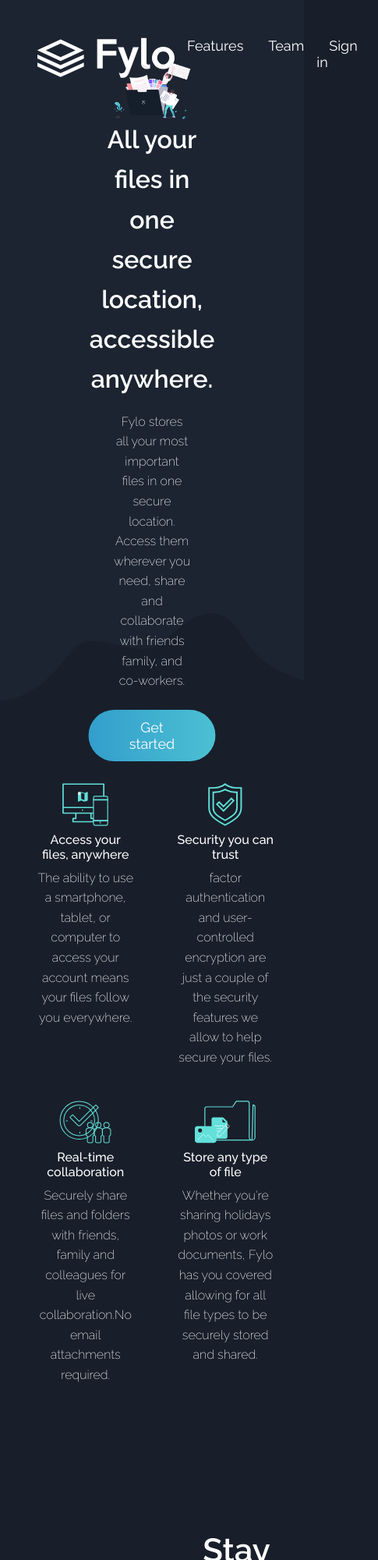
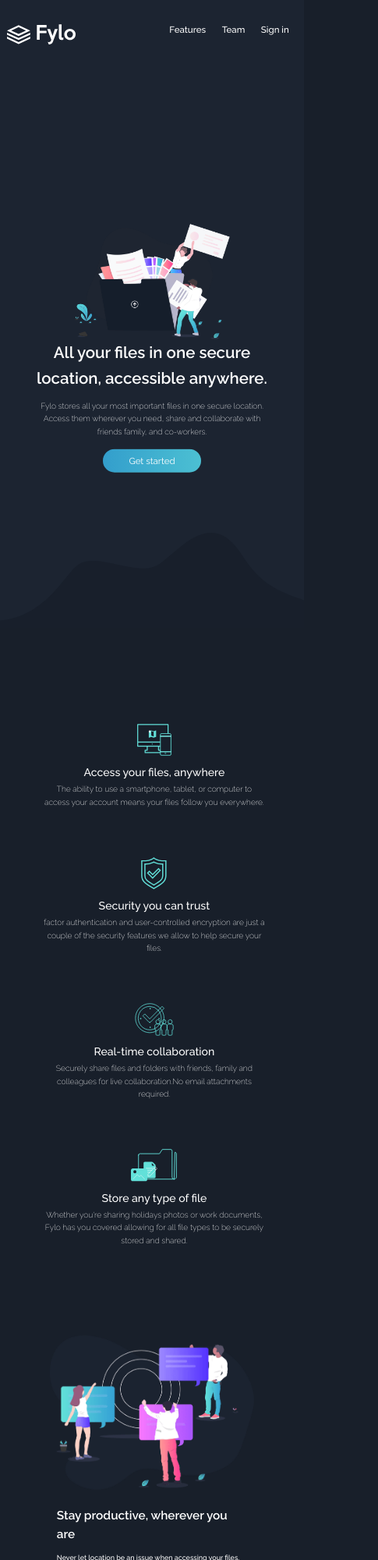
Before and after one commit to fawzi-dev/fylo-dark-theme-landing-page, a plain HTML site: page index.html in a window 390 px wide. Shown: the top 2000 px of the page at 78% size, 485 px wide, since content can reach past the window. Drawn offline with nearby package versions, Linux system fonts and the light colour scheme.

Commit message:
Landing page done

```diff
--- a/index.html
+++ b/index.html
@@ -40,10 +40,11 @@
         <img src="./images/logo.svg" alt="Fylo logo">
       </div>
 
-      <nav class="nav-list space-between-h">
-        <li><a href="#Features" class="nav-item">Features</a></li>
-        <li><a href="#Team" class="nav-item">Team</a></li>
-        <li><a href="#Features" class="nav-item">Sign in</a></li>
+      <nav class=" nav-list space-between-h">
+        <ul></ul>
+        <li><a href="#Features" class="main-nav-link">Features</a></li>
+        <li><a href="#Team" class="main-nav-link">Team</a></li>
+        <li><a href="#Features" class="main-nav-link">Sign in</a></li>
       </nav>
     </div>
 
@@ -54,9 +55,7 @@
   <main>
 
     <section class="section-hero">
-      <div class="hero-img-box">
-        <img src="./images/bg-curvy-desktop.svg" alt="Curvy dark background">
-      </div>
+      <img src="./images/bg-curvy-desktop.svg" alt="Curvy dark background">
 
 
       <div class="hero-content">
@@ -144,11 +143,10 @@
 
     <section class="section-how">
       <div class="section-how-all-content">
-        <div class="how-it-works-img">
-          <img src="./images/illustration-stay-productive.png" alt="">
-        </div>
+        <img src="./images/illustration-stay-productive.png" alt="" class="how-it-works-img">
+
         <div class="stay-productive-description">
-          <h2 class="stay-productive-header">Stay productive,<br> wherever you are</h2>
+          <h2 class="stay-productive-header">Stay productive, wherever you are</h2>
           <p>
             Never let location be an issue when accessing your files. Fylo has you covered for all of your file
             storage needs.
--- a/style/queries.css
+++ b/style/queries.css
@@ -1,6 +1,195 @@
+@media (max-width:84em) {
+
+  .how-it-works-img {
+    width: 60%;
+  }
+}
 
 
+/* ************************** */
+/*   1200px (Landscape tablet)  */
+/* ************************** */
 
-@media (max-width:84em) {
+@media (max-width:75em) {
+  html {
+    font-size: 56.25%;
+  }
+
+  .hero-content {
+    width: 60%;
+  }
+
+  .section-testimonial {
+    padding: 12rem 6.2rem;
+  }
+
+
+  .how-it-works-img {
+    width: 60%;
+  }
+
+  .stay-productive-header {
+    font-size: 3.2rem;
+  }
 
 }
+
+/* ************************** */
+/* BELOW  1200px (Landscape)  */
+/* ************************** */
+@media (max-width:59em) {
+  html {
+    font-size: 50%;
+  }
+
+
+  .logo img {
+    max-width: 50%;
+  }
+
+  .main-nav{
+    padding:4.8rem 1.4rem;
+    margin: 0;
+  }
+
+  .main-nav-link> :last-child {
+    background-color: aqua;
+  }
+
+  .hero-content {
+    width: 80%;
+  }
+
+  .hero-content-img {
+    width: 80%;
+  }
+
+  .hero-content-img img {
+    width: 100%;
+  }
+
+  .how-it-works-img {
+    width: 50%;
+  }
+
+  .stay-productive-header {
+    font-size: 3.2rem;
+  }
+
+  .get-early-access {
+
+    width: 85%;
+  }
+}
+
+/* ************************** */
+/* BELOW  704px               */
+/* ************************** */
+
+@media (max-width:48em) {
+  .section-how-all-content {
+    display: flex;
+    flex-direction: column;
+    align-items: center;
+    justify-content: center;
+    row-gap: 3.2rem;
+    /* column-gap: 5.8rem; */
+    /* width: 130rem; */
+  }
+
+  .stay-productive-description {
+    width: 70%;
+  }
+
+  .btn-mobile-nav {
+    display: block;
+    z-index: 9999;
+  }
+
+  .how-it-works-img {
+    width: 75%;
+  }
+
+  .stay-productive-header {
+    font-size: 2.4rem;
+  }
+
+  .stay-productive-description p {
+    font-size: 1.4rem;
+    font-weight: 500;
+    line-height: 1.6;
+  }
+
+  .grid--2-cols {
+    grid-template-columns: 1fr;
+    row-gap: 9.8rem;
+  }
+
+  .feature-icon img {
+    height: 6.5rem;
+    width: auto;
+    margin-bottom: 1.2rem;
+  }
+
+  .heading-secondary {
+    font-size: 2.2rem;
+  }
+
+  .container {
+    flex-direction: column;
+  }
+
+  .bg-quotes {
+    max-width: 8.5%;
+    top: -20%;
+    left: 5%;
+  }
+
+  .get-early-access {
+
+    width: 85%;
+  }
+
+  .form {
+    display: flex;
+    flex-direction: column;
+    row-gap: 1.2rem;
+  }
+
+  .form input[type="text"] {
+    width: 100%;
+  }
+
+  .form button {
+    margin: 0;
+  }
+
+  .grid--5-cols {
+    grid-template-columns: 1fr;
+    column-gap: 2.4rem;
+    row-gap: 4.2rem;
+    justify-items: start;
+    align-items: start;
+  }
+
+  .footer-box {
+    margin: 0 3.2rem;
+    margin-top: 14.8rem;
+  }
+
+  .footer-logo {
+    margin-bottom: 2.4rem;
+    height: 4.8rem;
+  }
+
+  .grid--5-cols>:last-child {
+    justify-self: center;
+  }
+
+}
+
+@media (max-width:34em) {
+  html {
+    font-size: 40%;
+  }
+}
--- a/style/style.css
+++ b/style/style.css
@@ -35,11 +35,12 @@ header {
 
 .section-hero {
   background-color: hsl(217, 28%, 15%);
-  height: 90vh;
+  height: 85vh;
   position: relative;
   display: flex;
   flex-direction: column;
   justify-content: end;
+  margin-bottom: 9.6rem;
 }
 
 .space-between-v {
@@ -56,7 +57,7 @@ header {
 
 
 .main-nav {
-  padding: 4.8rem;
+  padding: 4.8rem 4.8rem 0.8rem 4.8rem;
   display: flex;
 }
 
@@ -76,6 +77,27 @@ header {
 
 }
 
+.main-nav-link:link,
+.main-nav-link:visited {
+  display: inline-block;
+  text-decoration: none;
+  color: #333;
+  font-weight: 500;
+  font-size: 1.8rem;
+
+  transition: all 0.3s;
+}
+
+
+
+
+/* .nav-cta {
+  padding: 1.2rem 2.4rem;
+  border-radius: 9px;
+} */
+
+
+
 .nav-list a:hover,
 .nav-list a:active {
   padding-bottom: 0.8rem;
@@ -83,7 +105,7 @@ header {
 }
 
 .hero-content {
-  padding: 4.8rem;
+  padding: 4.8rem 4.8rem0 4.8rem;
   width: 50%;
   top: 50%;
   left: 50%;
@@ -93,10 +115,12 @@ header {
   flex-direction: column;
   align-items: center;
   text-align: center;
+  justify-content: center;
 }
 
 .hero-content-img img {
-  max-width: 100%;
+  max-width: 80%;
+  display: inline;
 }
 
 .hero-content p {
@@ -115,15 +139,17 @@ header {
   background-color: hsl(176, 68%, 64%);
   background-image: linear-gradient(to left, hsl(176, 68%, 64%), hsl(198, 60%, 50%));
   background-size: 200% 100%;
-  transition: background-position 0.5s ease, color 0.5s ease;
+  transition: all 0.5s ease, color 0.5s ease;
   border-radius: 999px;
+  box-shadow: 0 0 10px transparent;
 
 }
 
 .get-started:hover,
 .get-started:active {
   background-position: -100% 0;
-  background-image: linear-gradient(to right, hsl(176, 68%, 64%), hsl(198, 60%, 50%));
+  background-image: linear-gradient(to left, hsl(176, 68%, 64%), hsl(198, 60%, 50%));
+  box-shadow: 0 0 10px hsla(176, 68%, 64%, 0.507);
 }
 
 
@@ -177,7 +203,7 @@ header {
   justify-content: center;
 }
 
-.how-it-works-img img {
+.how-it-works-img {
   max-width: 100%;
 }
 
@@ -369,7 +395,7 @@ header {
   transform: translate(-50%, -50%);
   text-align: center;
   border-radius: 0.8rem;
-  width: 40%;
+  width: 50%;
 }
 
 .get-early-access h2 {
@@ -380,6 +406,7 @@ header {
 .get-early-access p {
 
   font-size: 1.4rem;
+  line-height: 1.6;
 }
 
 .form {
```
